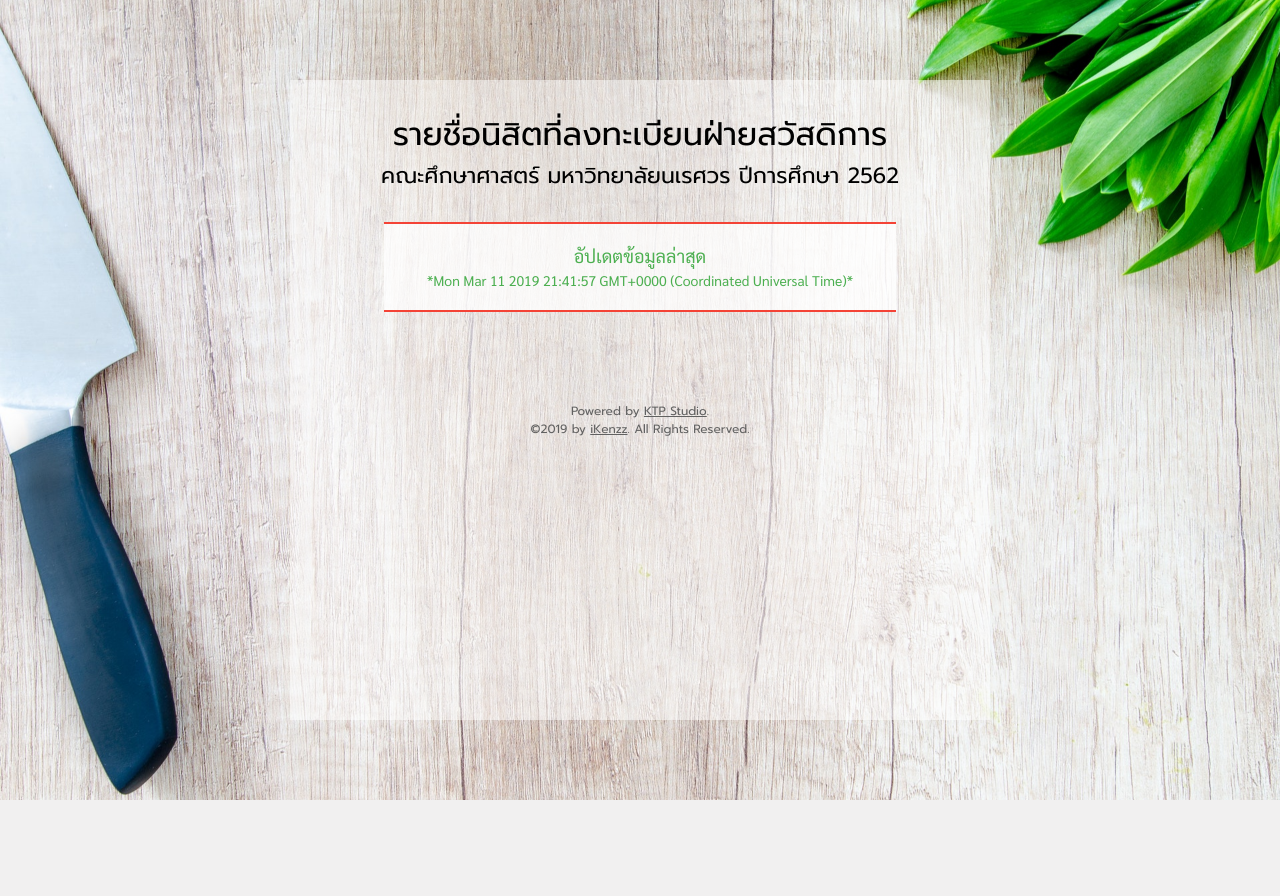
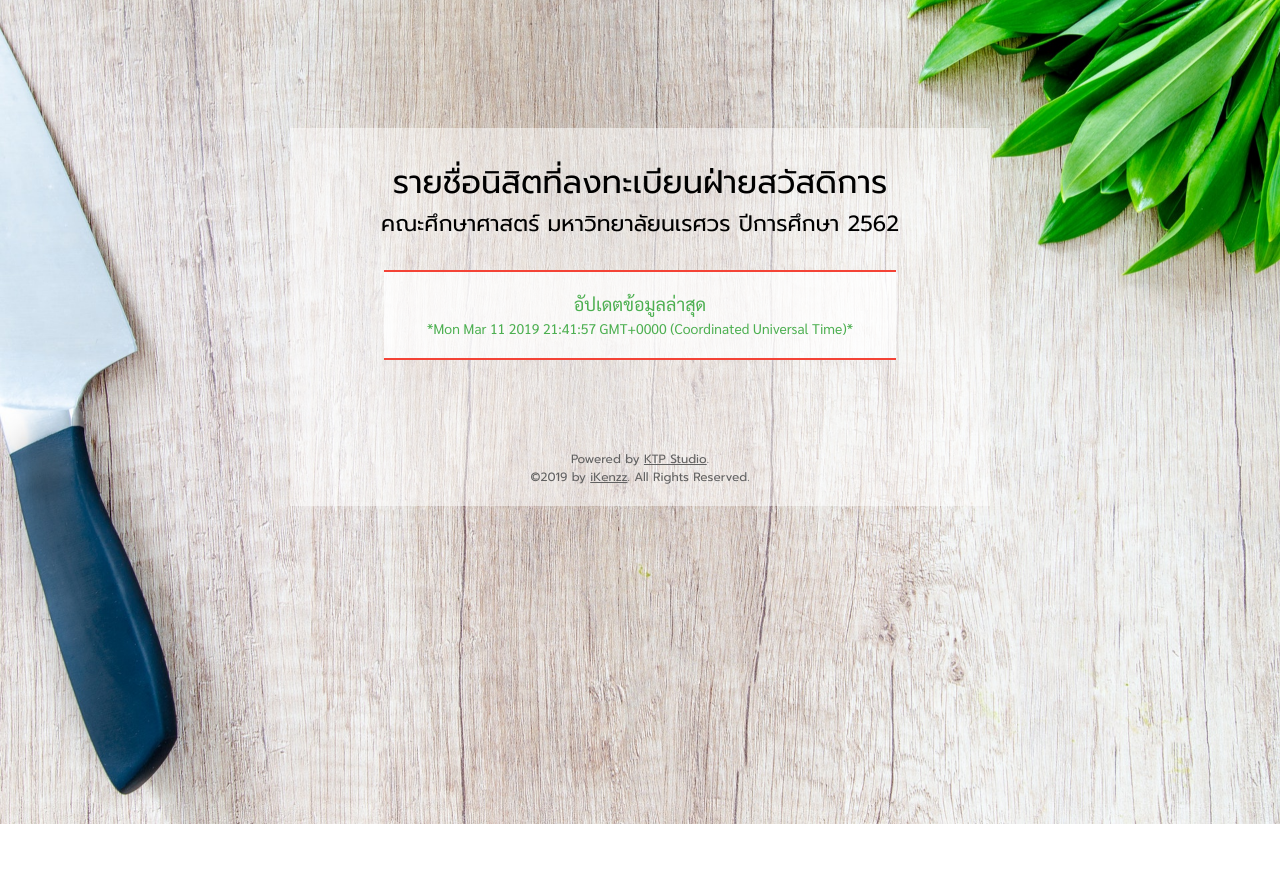
Before and after one commit to sevendays2018/edu-nu-2019-event, a PHP site: page /register1/report/index.html in a window 1280 px wide. Before the commit the page ends 800 px from the top, so only its background shows below. Run offline with PHP 8.4, Linux system fonts and the light colour scheme; some libraries are stand-ins or nearby versions.

Commit message:
Update main.css

```diff
--- a/register1/content/main.css
+++ b/register1/content/main.css
@@ -181,9 +181,12 @@ input[type="submit"].modify:hover {
 
 .reportData-content {
 	width: 100%;
-	height: 100%;
+	height: 80%;
 	margin: 0;
-	padding: 0;
+	padding-top: 10%;
+	padding-bottom: 10%;
+	padding-left: 0;
+	padding-right: 0;
 	position: relative;
 	z-index: 2;
 }
@@ -198,6 +201,4 @@ input[type="submit"].modify:hover {
 	position: absolute;
 	left: 50%;
 	transform: translateX(-50%);
-	top: 10%;
-	bottom: 10%;
 }
```
